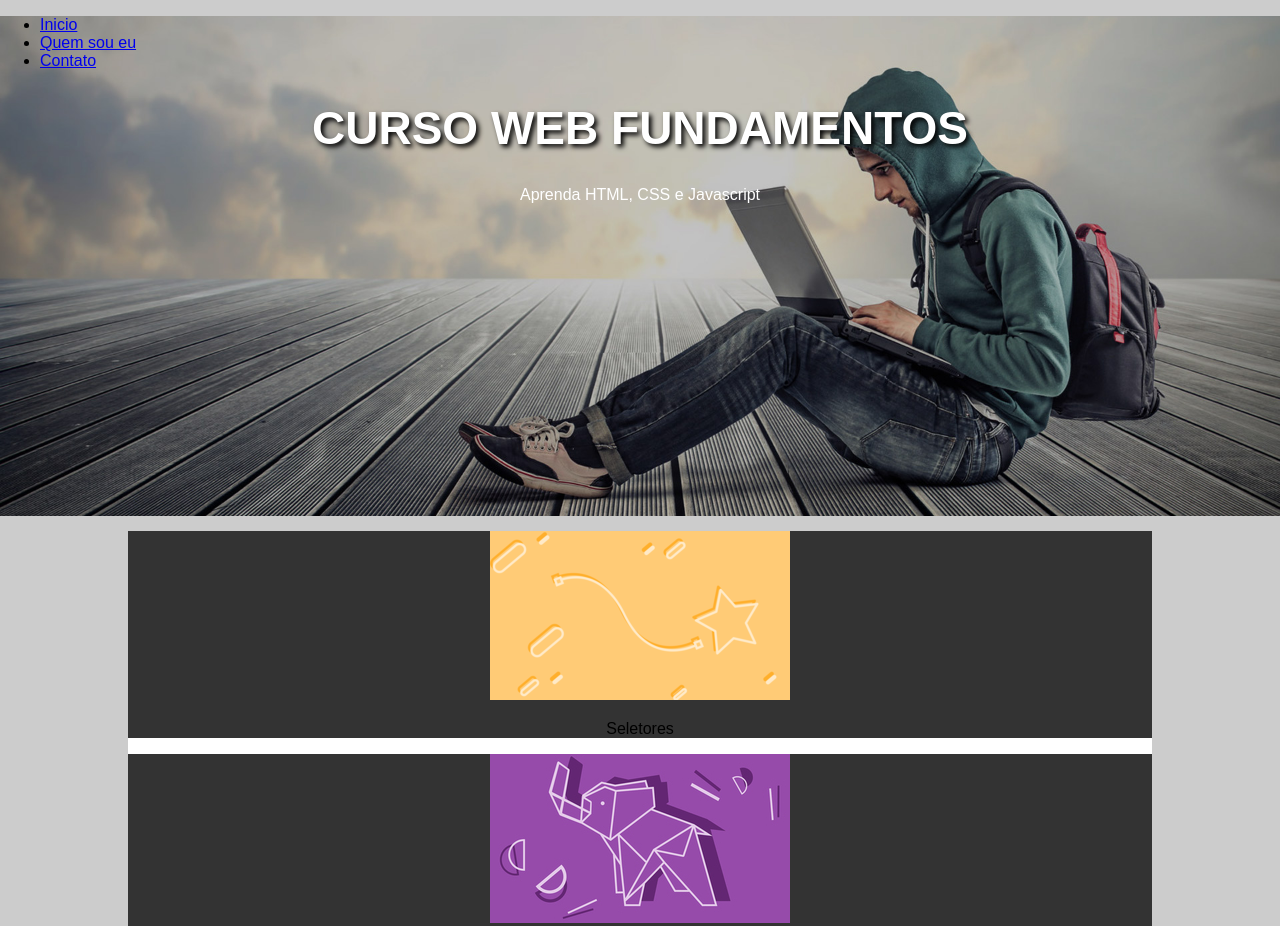
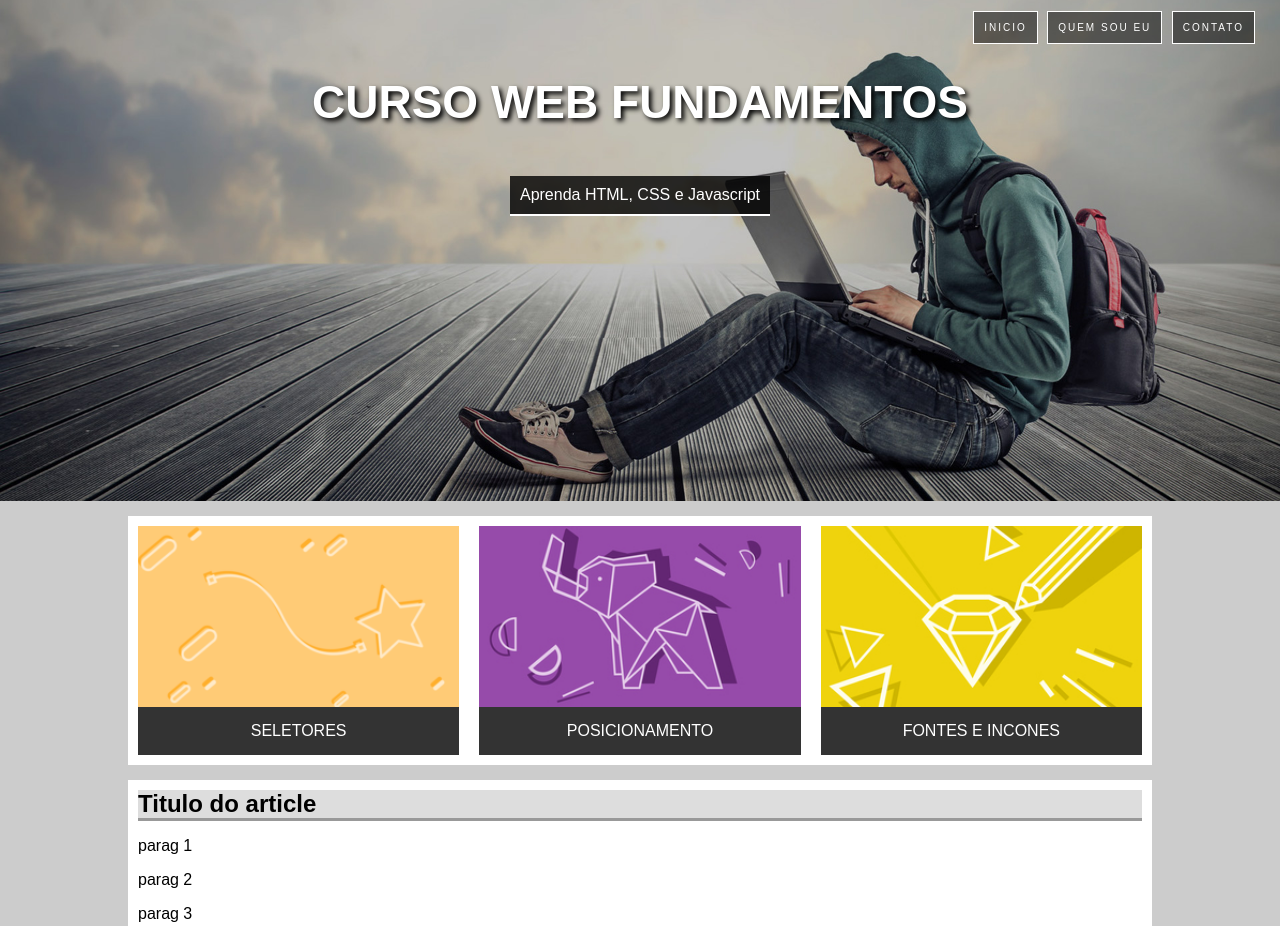
Before and after one commit to EugenioGuimaraes/html-css, a plain HTML site: page Desafio Pagina/index.html in a window 1280 px wide. Shown: the top 926 px of the page. Drawn offline with Linux system fonts and the light colour scheme.

Commit message:
github desktop

```diff
--- a/Desafio Pagina/index.html
+++ b/Desafio Pagina/index.html
@@ -29,17 +29,17 @@
 
             <main>
                 <section class="sectionContent">
-                    <div class="card">
+                    <div class="card card1">
                         <img src="ProjetoCSS_inicio/imagens/card_01.png" alt="">
                         <p>Seletores</p>
                     </div>
 
-                    <div class="card">
+                    <div class="card card2">
                         <img src="ProjetoCSS_inicio/imagens/card_02.jpg" alt="">
                         <p>Posicionamento</p>
                     </div>
 
-                    <div class="card">
+                    <div class="card card3">
                         <img src="ProjetoCSS_inicio/imagens/card_03.jpg" alt="">
                         <p>Fontes e incones</p>
                     </div>
@@ -50,6 +50,7 @@
                             <h2>Titulo do article</h2>
                             <p>parag 1</p>
                             <p>parag 2</p>
+                            <p>parag 3</p>
                         </header>
                     </article>
                 </section>
--- a/Desafio Pagina/style.css
+++ b/Desafio Pagina/style.css
@@ -9,8 +9,31 @@ body{
     height: 500px;
     background-position: right center;
     background-size: cover;
-
+    border-top: 1px solid transparent;
     /* para voltar pastas usa: ../ */
+}
+.hero nav ul{
+    margin: 10px 25px 0 0;
+    text-align: right;
+}
+.hero nav li{
+    display: inline-block;
+    list-style: none;
+    border: 1px solid white;
+    margin-left: 5px;
+}
+.hero nav a{
+    display: block;
+    padding: 10px;
+    background:rgba(0,0,0,0.5);
+    color: white;
+    text-decoration: none;
+    text-transform: uppercase;
+    font-size: 10px;
+    letter-spacing: 2px;
+}
+.hero nav a:hover{
+    background:rgba(0,0,0,0.6);
 }
 .heroContent{
     text-align: center;
@@ -22,6 +45,12 @@ body{
     font-size: 46px;
     text-shadow: 3px 3px 5px black;
 }
+.heroContent p{
+    display: inline-block;
+    border-bottom: 2px solid white;
+    background: rgba(0,0,0,.8);
+    padding: 10px;
+}
 main{
     width: 80%;
     margin: auto;
@@ -29,11 +58,29 @@ main{
 
 .sectionContent{
     background-color: white;
+    padding: 10px;
     margin-top: 15px;
+    overflow: auto;
 }
 .card{
-    background-color: #333;
+    width: 32%;
+    float: left;
+    box-sizing: border-box;
     text-align: center;
+}
+.card1, .card2{
+    margin-right: 2%;
+}
+.card img{
+width: 100%;
+display: block;
+}
+.card p{
+    background-color: rgb(51, 51, 51);
+    color: white;
+    margin: 0;
+    padding: 15px;
+    text-transform: uppercase;
 }
 .articHeader h2{
     margin: 0;
@@ -44,9 +91,11 @@ main{
     text-align: left;
 }
 footer{
-    height: 80px;
+    line-height: 40px;
+    height: 40px;
     color: white;
     font-size: 14px;
     background-color: #6b6c68;
     text-align: center;
+    text-shadow: 2px 2px 3px black;
 }
```
